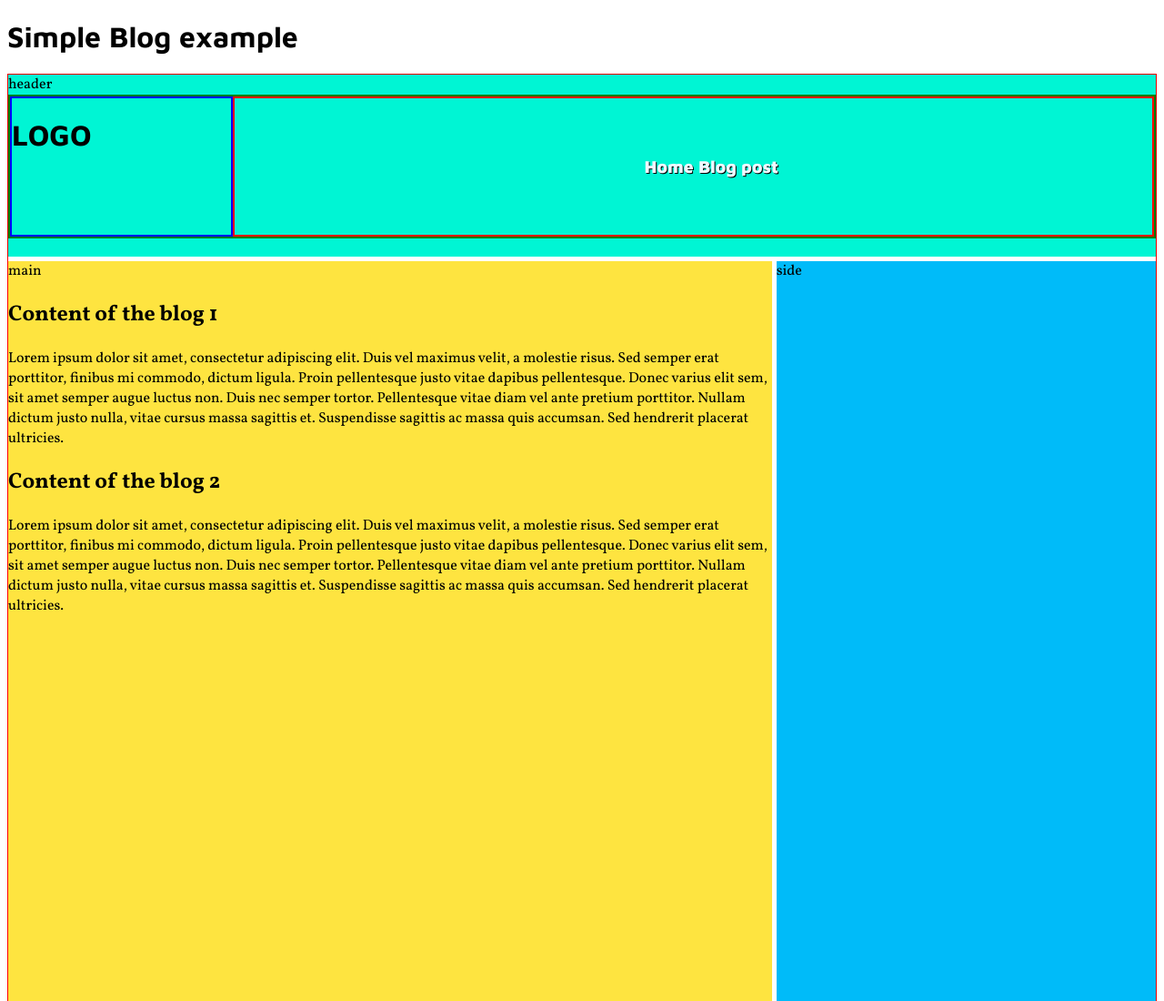
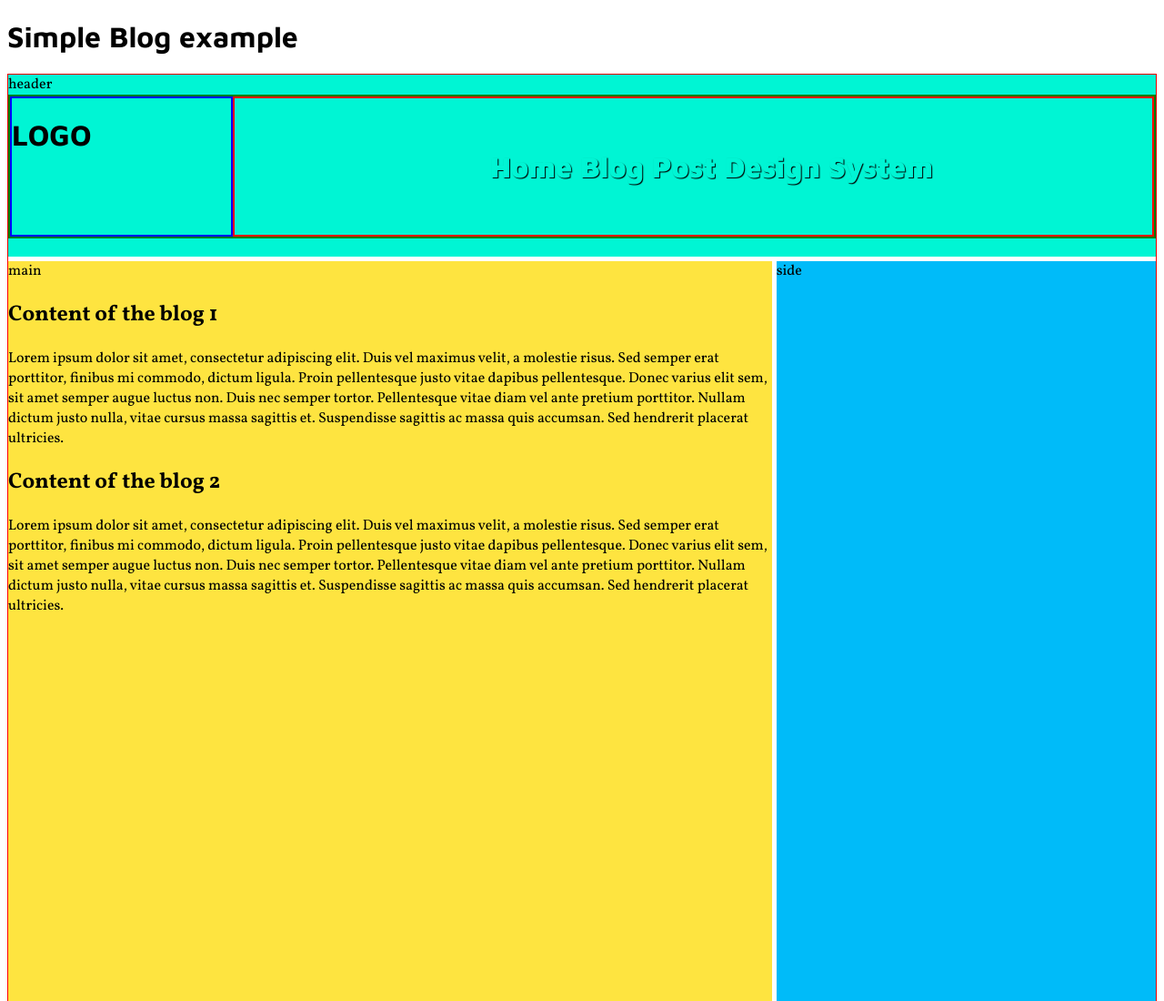
Before and after one commit to ehernandezvilla/simple-blog-page, a plain HTML site: page index.html in a window 1280 px wide. Shown: the top 1100 px of the page at 91% size. Drawn offline with Linux system fonts and the light colour scheme.

Commit message:
styles navbar

```diff
--- a/css/style.css
+++ b/css/style.css
@@ -44,14 +44,13 @@
 .menu {
   display: flex;
   flex-direction: row;
-  color: aliceblue;
-  text-shadow: 1px 1px black;
+  text-shadow: 1px 1px 1px black;
   width: 100%;
   height: auto;
   justify-content: center;
   border: 2px solid red;
   align-items: center;
-  font-size: larger;
+  font-size: 2em;
   font-weight: 900;
   font-family: 'Maven Pro', sans-serif;
 
@@ -81,3 +80,12 @@
   li {
     display: inline;
   }
+
+  a {
+    color: #00F5D4;
+    text-decoration: none;
+  }
+
+  a:hover {
+    color: #F15BB5;
+  }
--- a/index.html
+++ b/index.html
@@ -21,8 +21,9 @@
                         </div>
                         <div class="menu">
                             <ul>
-                                <li><a hre="#">Home</a></li>
-                                <li><a hre="#">Blog post</a></li>
+                                <li><a href="#">Home</a></li>
+                                <li><a href="#">Blog Post</a></li>
+                                <li><a href="#">Design System</a></li>
                             </ul>
                         </div>
                 </div>
```
